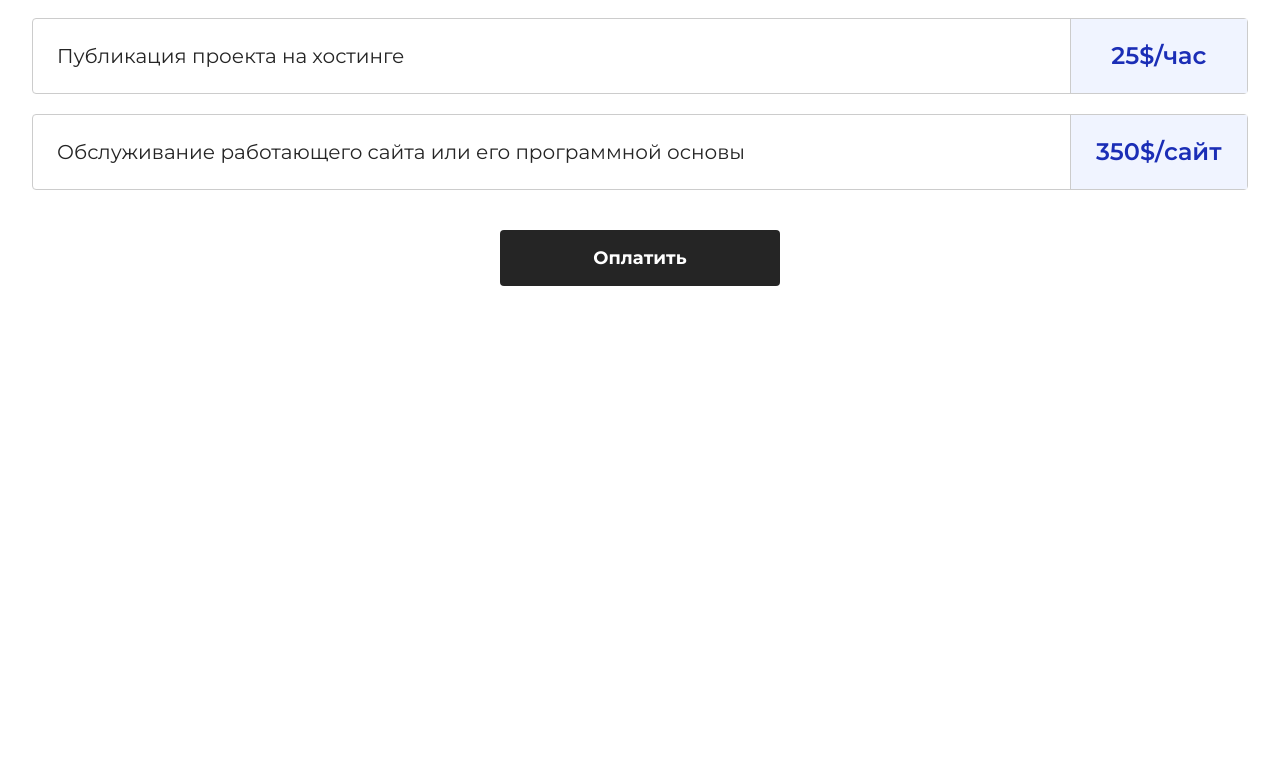
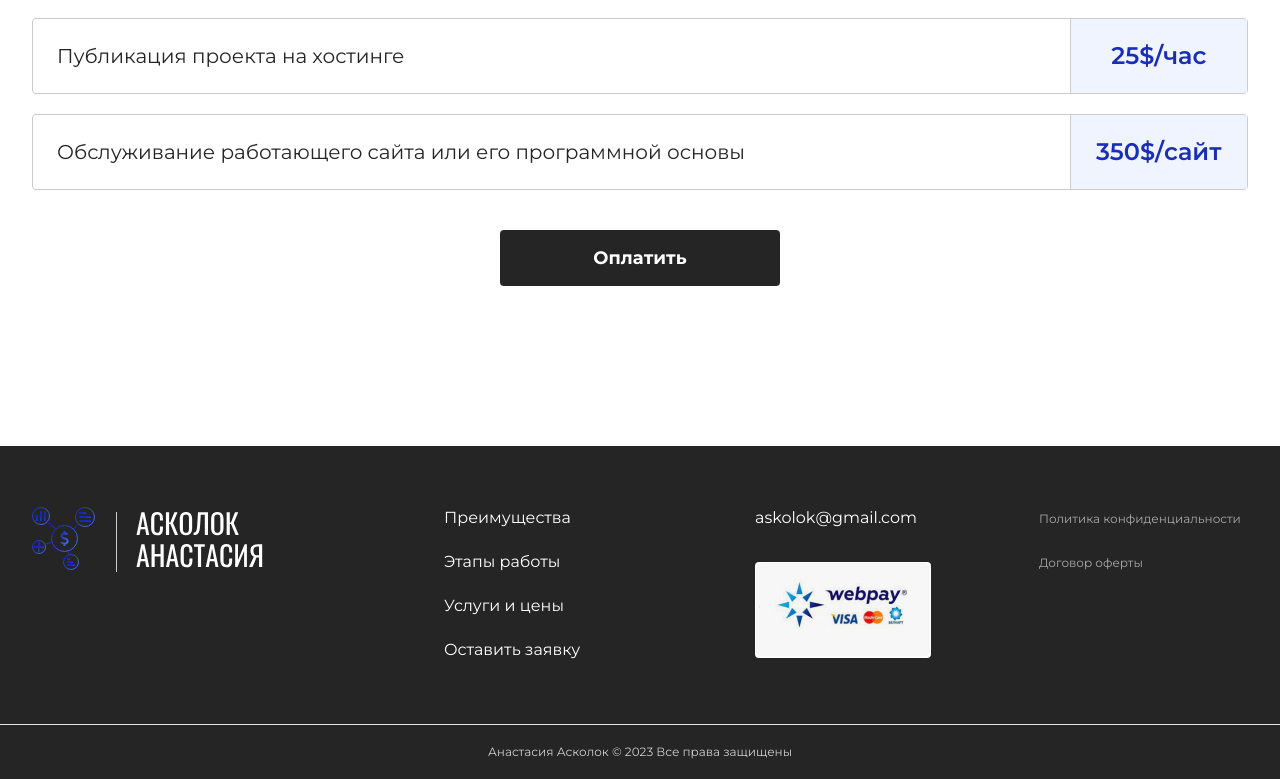
Before and after one commit to SoftRyzen-internship/askolok-website-development, a Next.js app: page / in a window 1280 px wide. Shown: the part 3608-4387 px from the top of the page. Before the commit the page ends 4054 px from the top, so only its background shows below. Built offline with nearby package versions, Linux system fonts and the light colour scheme.

Commit message:
fix-text

```diff
--- a/components/LinkModal/LinkModal.props.ts
+++ b/components/LinkModal/LinkModal.props.ts
@@ -1,5 +1,5 @@
 export interface IModalsLinkProps {
   text: string;
-  children?: React.ReactNode;
+  children: React.ReactNode;
   childrenName: 'Policy' | 'PublicContract';
 }
--- a/layout/Layout/Layout.tsx
+++ b/layout/Layout/Layout.tsx
@@ -10,7 +10,7 @@ const Layout: FC<ILayout> = ({ children }) => {
   return (
     <>
       <Header />
-      <div className="flex flex-col h-full min-h-screen ">
+      <div className="flex h-full min-h-screen flex-col ">
         <main className="flex-grow">
           {children}
           <Toaster
@@ -21,7 +21,7 @@ const Layout: FC<ILayout> = ({ children }) => {
             // }}
           />
         </main>
-        {/* <Footer /> */}
+        <Footer />
       </div>
     </>
   );
--- a/page-components/Footer/Footer.tsx
+++ b/page-components/Footer/Footer.tsx
@@ -2,6 +2,8 @@ import { Link, scroller } from 'react-scroll';
 import Image from 'next/image';
 import CompanyLogo from '../../components/Logo/Logo';
 
+import Policy from '../Policy/Policy';
+import PublicContract from '../PublicContract/PublicContract';
 import LinkModal from '@/components/LinkModal/LinkModal';
 import navigation from './navigation';
 
@@ -25,10 +27,10 @@ function Footer() {
 
         {/* Nav */}
         <div className="mt-6 flex justify-between sm:w-[430px] md:mt-0 md:w-auto md:content-start md:justify-end">
-          <ul className="flex flex-col flex-nowrap gap-x-6 gap-y-6 text-xs md:grid md:grid-cols-2 md:content-start md:gap-x-[67px] md:gap-y-4 md:text-sm xl:grid-cols-1 xl:gap-5 xl:text-base">
+          <ul className="flex flex-col flex-nowrap gap-x-6 gap-y-6 text-xs md:mr-16 md:grid md:grid-cols-2 md:content-start md:gap-x-[67px] md:gap-y-4 md:text-sm xl:mr-[170px] xl:grid-cols-1 xl:gap-5 xl:text-base">
             {navigation.map(item => (
               <li
-                className="flex-nowrap hover:font-semibold hover:underline"
+                className="w-[110px] flex-nowrap hover:font-semibold hover:underline md:w-[124px] xl:w-[141px]"
                 key={item.id}
                 onClick={() => {
                   handleClick(item.href);
@@ -55,7 +57,7 @@ function Footer() {
           </ul>
 
           {/* email image */}
-          <div className="md:mb-10 md:ml-16 xl:mb-[66px] xl:ml-[175px]">
+          <div className="md:mb-10 xl:mb-[66px]">
             <div className="flex flex-col">
               <p className="text-xs md:text-sm xl:text-base">askolok@gmail.com</p>
             </div>
@@ -74,12 +76,16 @@ function Footer() {
         </div>
 
         {/* policy contract */}
-        <ul className="mr-auto mt-6 flex flex-col items-start gap-5 md:absolute md:bottom-10 md:flex-row-reverse md:gap-[80px] xl:static xl:ml-[110px] xl:mr-0 xl:mt-0 xl:flex-col xl:gap-[20px]">
+        <ul className="mr-auto mt-6 flex flex-col items-start gap-5 md:absolute md:bottom-10 md:flex-row-reverse md:gap-[80px] xl:static xl:ml-[108px] xl:mr-0 xl:mt-0 xl:flex-col xl:gap-[20px]">
           <li>
-            <LinkModal childrenName="Policy" text="Политика конфиденциальности" />
+            <LinkModal childrenName="Policy" text="Политика конфиденциальности">
+              <Policy />
+            </LinkModal>
           </li>
           <li>
-            <LinkModal childrenName="PublicContract" text="Договор оферты" />
+            <LinkModal childrenName="PublicContract" text="Договор оферты">
+              <PublicContract />
+            </LinkModal>
           </li>
         </ul>
       </div>
```
